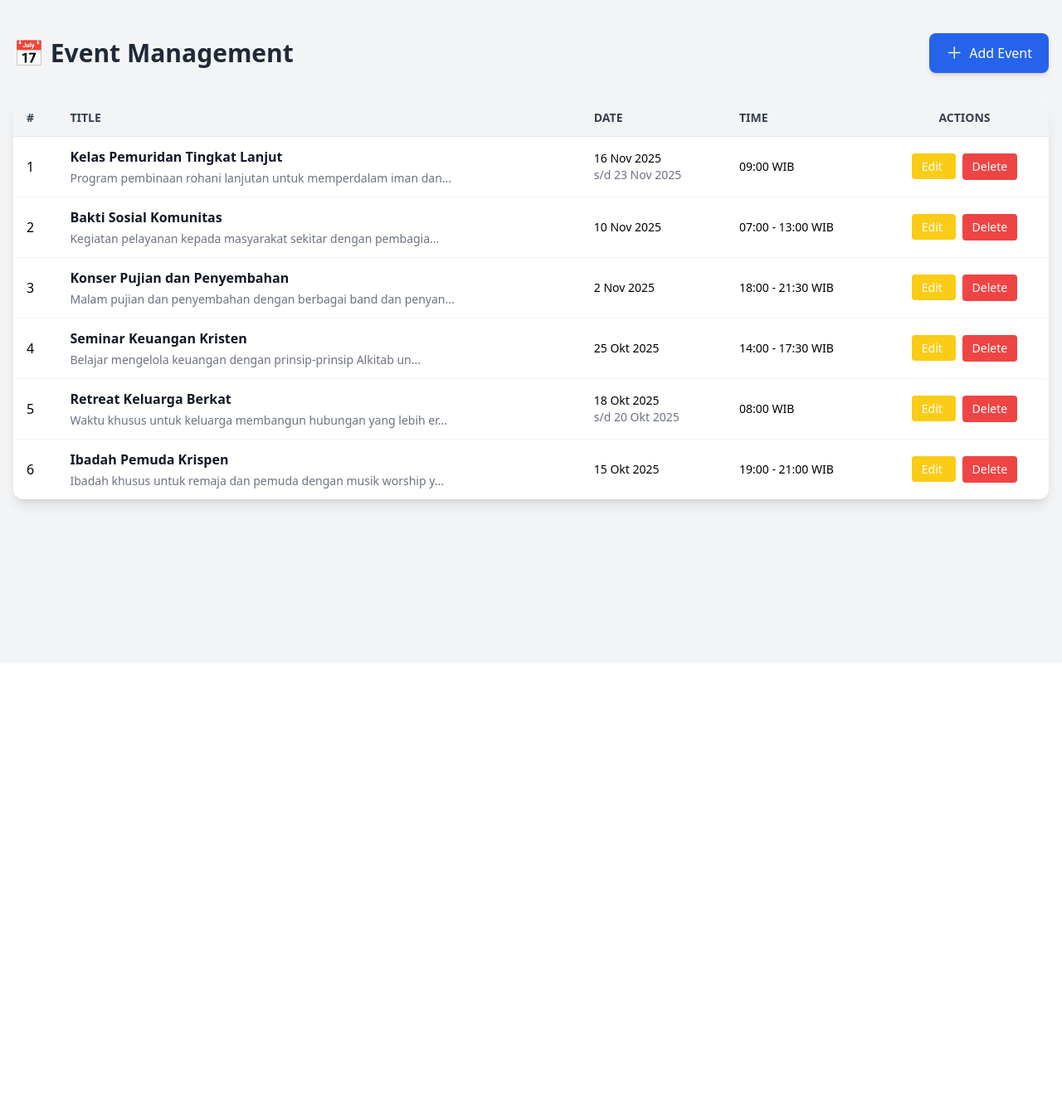
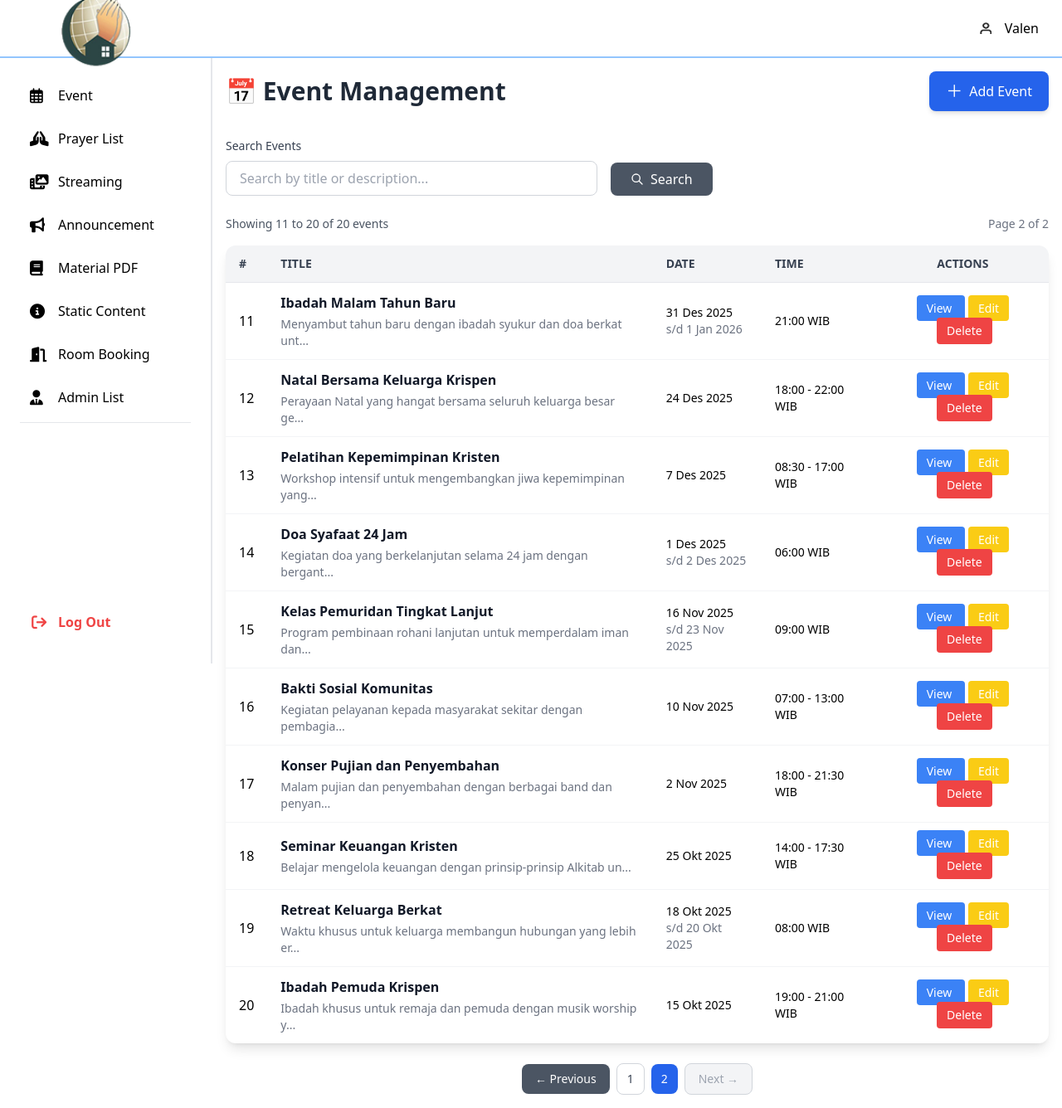
Before and after one commit to milkyol0gy/krispen-site, a Laravel app: a page that uses resources/views/admin/events/index.blade.php in a window 1280 px wide. Shown: the whole page at 83% size. Before the commit the page ends 622 px from the top, so only its background shows below. Run offline with Laravel 12, Linux system fonts and the light colour scheme; data comes from the database, SQL or seed files in the repository; some libraries are stand-ins or nearby versions.

Commit message:
feat: event admin

```diff
--- a/app/Http/Controllers/EventController.php
+++ b/app/Http/Controllers/EventController.php
@@ -20,10 +20,27 @@ class EventController extends Controller
         return view('events.show', compact('event'));
     }
 
-    public function adminIndex()
+    public function adminIndex(Request $request)
     {
-        $events = Event::orderBy('start_time', 'desc')->get();
+        $query = Event::query();
+
+        if ($request->filled('search')) {
+            $search = $request->get('search');
+            $query->where(function($q) use ($search) {
+                $q->where('title', 'LIKE', "%{$search}%")
+                  ->orWhere('description', 'LIKE', "%{$search}%");
+            });
+        }
+
+        $events = $query->orderBy('start_time', 'desc')->paginate(10);
+
         return view('admin.events.index', compact('events'));
+    }
+
+    public function adminShow($id)
+    {
+        $event = Event::findOrFail($id);
+        return view('admin.events.show', compact('event'));
     }
 
     public function create()
--- a/resources/views/admin/events/index.blade.php
+++ b/resources/views/admin/events/index.blade.php
@@ -1,18 +1,7 @@
-<!DOCTYPE html>
-<html lang="en">
+@extends('base.base-admin')
 
-<head>
-    <meta charset="UTF-8">
-    <meta name="viewport" content="width=device-width, initial-scale=1.0">
-    <title>Event Management</title>
-    <script src="https://cdn.tailwindcss.com"></script>
-    <script defer src="https://cdn.jsdelivr.net/npm/alpinejs@3.x.x/dist/cdn.min.js"></script>
-    <script src="https://cdn.jsdelivr.net/npm/sweetalert2@11"></script>
-</head>
-
-<body class="bg-gray-100">
-
-    <div class="max-w-7xl mx-auto px-4 py-10">
+@section('content')
+    <div class="max-w-7xl p-4">
 
         <div class="flex items-center justify-between mb-8">
             <h1 class="text-3xl font-bold text-gray-800">📅 Event Management</h1>
@@ -24,11 +13,49 @@
             </a>
         </div>
 
+        <div class="mb-6">
+            <form method="GET" action="{{ route('admin.events.index') }}" class="flex gap-4 items-end">
+                <div class="flex-1 max-w-md">
+                    <label for="search" class="block text-sm font-medium text-gray-700 mb-2">Search Events</label>
+                    <input type="text" id="search" name="search" value="{{ request('search') }}"
+                        placeholder="Search by title or description..."
+                        class="w-full px-4 py-2 border border-gray-300 rounded-lg focus:ring-2 focus:ring-blue-500 focus:border-blue-500">
+                </div>
+                <button type="submit"
+                    class="inline-flex items-center gap-2 px-6 py-2 bg-gray-600 text-white rounded-lg hover:bg-gray-700 transition">
+                    <svg class="w-4 h-4" fill="none" stroke="currentColor" viewBox="0 0 24 24">
+                        <path stroke-linecap="round" stroke-linejoin="round" stroke-width="2"
+                            d="M21 21l-6-6m2-5a7 7 0 11-14 0 7 7 0 0114 0z"></path>
+                    </svg>
+                    Search
+                </button>
+                @if (request('search'))
+                    <a href="{{ route('admin.events.index') }}"
+                        class="px-4 py-2 bg-gray-300 text-gray-700 rounded-lg hover:bg-gray-400 transition">
+                        Clear
+                    </a>
+                @endif
+            </form>
+        </div>
+
         @if (session('success'))
             <div class="bg-green-100 border border-green-400 text-green-700 px-4 py-3 rounded mb-6" role="alert">
                 <span class="block sm:inline">{{ session('success') }}</span>
             </div>
         @endif
+
+        <div class="flex justify-between items-center mb-4">
+            <div class="text-sm text-gray-600">
+                Showing {{ $events->firstItem() ?: 0 }} to {{ $events->lastItem() ?: 0 }}
+                of {{ $events->total() }} events
+                @if (request('search'))
+                    for "<strong>{{ request('search') }}</strong>"
+                @endif
+            </div>
+            <div class="text-sm text-gray-500">
+                Page {{ $events->currentPage() }} of {{ $events->lastPage() }}
+            </div>
+        </div>
 
         <div class="bg-white rounded-xl shadow-lg overflow-hidden">
             <table class="min-w-full border-collapse">
@@ -52,7 +79,7 @@
                             $isPast = $endTime ? $endTime->isPast() : $startTime->isPast();
                         @endphp
                         <tr class="hover:bg-gray-50 transition">
-                            <td class="py-3 px-4">{{ $index + 1 }}</td>
+                            <td class="py-3 px-4">{{ $events->firstItem() + $index }}</td>
                             <td class="py-3 px-4">
                                 <div class="font-semibold text-gray-900">{{ $event->title }}</div>
                                 @if ($event->description)
@@ -78,13 +105,16 @@
                                     WIB
                                 </div>
                             </td>
-                            <td class="py-3 px-4 text-center space-x-2">
+                            <td class="py-3 px-4 text-center space-x-1">
+                                <a href="{{ route('admin.events.show', $event->id) }}"
+                                    class="px-3 py-1.5 bg-blue-500 text-white text-sm rounded hover:bg-blue-600 transition">
+                                    View
+                                </a>
                                 <a href="{{ route('admin.events.edit', $event->id) }}"
                                     class="px-3 py-1.5 bg-yellow-400 text-white text-sm rounded hover:bg-yellow-500 transition">
                                     Edit
                                 </a>
-                                <button
-                                    onclick="confirmDelete({{ $event->id }}, '{{ addslashes($event->title) }}')"
+                                <button onclick="confirmDelete({{ $event->id }}, '{{ addslashes($event->title) }}')"
                                     class="px-3 py-1.5 bg-red-500 text-white text-sm rounded hover:bg-red-600 transition">
                                     Delete
                                 </button>
@@ -109,6 +139,49 @@
                 </tbody>
             </table>
         </div>
+
+        @if ($events->hasPages())
+            <div class="mt-6">
+                <nav class="flex items-center justify-center space-x-2">
+                    @if ($events->onFirstPage())
+                        <span
+                            class="px-4 py-2 text-sm font-medium text-gray-400 bg-gray-100 border border-gray-300 rounded-lg cursor-not-allowed">
+                            ← Previous
+                        </span>
+                    @else
+                        <a href="{{ $events->appends(request()->query())->previousPageUrl() }}"
+                            class="px-4 py-2 text-sm font-medium text-white bg-gray-600 rounded-lg hover:bg-gray-700 transition-all duration-200">
+                            ← Previous
+                        </a>
+                    @endif
+
+                    @foreach ($events->getUrlRange(1, $events->lastPage()) as $page => $url)
+                        @if ($page == $events->currentPage())
+                            <span class="px-3 py-2 text-sm font-medium text-white bg-blue-600 rounded-lg">
+                                {{ $page }}
+                            </span>
+                        @else
+                            <a href="{{ $events->appends(request()->query())->url($page) }}"
+                                class="px-3 py-2 text-sm font-medium text-gray-700 bg-white border border-gray-300 rounded-lg hover:bg-gray-50 hover:border-gray-400 transition-all duration-200">
+                                {{ $page }}
+                            </a>
+                        @endif
+                    @endforeach
+
+                    @if ($events->hasMorePages())
+                        <a href="{{ $events->appends(request()->query())->nextPageUrl() }}"
+                            class="px-4 py-2 text-sm font-medium text-white bg-gray-600 rounded-lg hover:bg-gray-700 transition-all duration-200">
+                            Next →
+                        </a>
+                    @else
+                        <span
+                            class="px-4 py-2 text-sm font-medium text-gray-400 bg-gray-100 border border-gray-300 rounded-lg cursor-not-allowed">
+                            Next →
+                        </span>
+                    @endif
+                </nav>
+            </div>
+        @endif
 
     </div>
 
@@ -137,7 +210,4 @@
             });
         }
     </script>
-
-</body>
-
-</html>
+@endsection
--- a/resources/views/components/sidebar.blade.php
+++ b/resources/views/components/sidebar.blade.php
@@ -76,7 +76,8 @@
             <img src="{{ asset('assets/icons/profile.png') }}" alt="profile_icon"
                 class="h-[15px] object-contain my-auto mr-4">
             <div class="flex flex-col my-auto mr-4">
-                <p>{{ auth()->user()->name }}</p>
+                <p>Valen</p>
+                {{-- <p>{{ auth()->user()->name }}</p> --}}
             </div>
         </div>
     </div>
@@ -84,49 +85,56 @@
         {{-- Navlist --}}
         <div class="mt-[85px]">
             <ul>
-                <a href="{{ route('event-list') }}" class="text-md">
+                <a href="{{ route('admin.events.index') }}" class="text-md">
                     <li class="flex flex-row items-center p-2 px-3 my-2 hover:bg-gray-200 rounded-lg transition">
                         <i class="fa-regular fa-calendar-days mr-3 text-lg w-[22px]"></i>
                         <span>Event</span>
                     </li>
                 </a>
-                <a href="{{ route('pray-list') }}" class="text-md">
+
+                <a href="https://youtube.com" class="text-md">
                     <li class="flex flex-row items-center p-2 px-3 my-2 hover:bg-gray-200 rounded-lg transition">
                         <i class="fa-solid fa-hands-praying mr-3 text-lg w-[22px]"></i>
                         <span>Prayer List</span>
                     </li>
                 </a>
-                <a href="{{ route('stream-list') }}" class="text-md">
+
+                <a href="https://youtube.com" class="text-md">
                     <li class="flex flex-row items-center p-2 px-3 my-2 hover:bg-gray-200 rounded-lg transition">
                         <i class="fa-solid fa-photo-film mr-3 text-lg w-[22px]"></i>
                         <span>Streaming</span>
                     </li>
                 </a>
-                <a href="{{ route('announce-list') }}" class="text-md">
+
+                <a href="https://youtube.com" class="text-md">
                     <li class="flex flex-row items-center p-2 px-3 my-2 hover:bg-gray-200 rounded-lg transition">
                         <i class="fa-solid fa-bullhorn mr-3 text-lg w-[22px]"></i>
                         <span>Announcement</span>
                     </li>
                 </a>
-                <a href="{{ route('material-list') }}" class="text-md">
+
+                <a href="https://youtube.com" class="text-md">
                     <li class="flex flex-row items-center p-2 px-3 my-2 hover:bg-gray-200 rounded-lg transition">
                         <i class="fa-solid fa-book mr-3 text-lg w-[22px]"></i>
                         <span>Material PDF</span>
                     </li>
                 </a>
-                <a href="{{ route('static-list') }}" class="text-md">
+
+                <a href="https://youtube.com" class="text-md">
                     <li class="flex flex-row items-center p-2 px-3 my-2 hover:bg-gray-200 rounded-lg transition">
                         <i class="fa-solid fa-circle-info mr-3 text-lg w-[22px]"></i>
                         <span>Static Content</span>
                     </li>
                 </a>
-                <a href="{{ route('roombook-list') }}" class="text-md">
+
+                <a href="https://youtube.com" class="text-md">
                     <li class="flex flex-row items-center p-2 px-3 my-2 hover:bg-gray-200 rounded-lg transition">
                         <i class="fa-solid fa-door-open mr-3 text-lg w-[22px]"></i>
                         <span>Room Booking</span>
                     </li>
                 </a>
-                <a href="{{ route('admin-list') }}" class="text-md">
+
+                <a href="https://youtube.com" class="text-md">
                     <li class="flex flex-row items-center p-2 px-3 my-2 hover:bg-gray-200 rounded-lg transition">
                         <i class="fa-solid fa-user-tie mr-3 text-lg w-[22px]"></i>
                         <span>Admin List</span>
@@ -138,7 +146,7 @@
 
         {{-- Logout --}}
         <div class="mt-auto mb-6 p-3 hover:bg-rose-500 rounded-lg transition text-red-500 hover:text-white">
-            <form action="{{ route('logout-admin') }}" method="POST">
+            <form action="" method="POST">
                 @csrf
                 <button class="text-md" type="submit">
                     <div class="flex flex-row items-center rounded-lg transition">
@@ -174,49 +182,54 @@
 <div id="smallNav" class="bg-white border-b-2 absolute w-full z-[99] lg:hidden">
     <ul class="ml-0">
         <ul class="m-3">
-                <a href="{{ route('event-list') }}" class="text-md">
+            <a href="{{ route('admin.events.index') }}" class="text-md">
                 <li class="flex flex-row items-center p-2 px-3 my-2 hover:bg-gray-200 rounded-lg transition">
                     <i class="fa-regular fa-file-lines mr-3 text-lg w-[22px]"></i>
                     <span>Event</span>
                 </li>
             </a>
-                <a href="{{ route('pray-list') }}" class="text-md">
+            <a href="" class="text-md">
                 <li class="flex flex-row items-center p-2 px-3 my-2 hover:bg-gray-200 rounded-lg transition">
                     <i class="fa-solid fa-hands-praying mr-3 text-lg w-[22px]"></i>
                     <span>Pray List</span>
                 </li>
             </a>
-            <a href="{{ route('stream-list') }}" class="text-md">
+            <a href="https://youtube.com" class="text-md">
                 <li class="flex flex-row items-center p-2 px-3 my-2 hover:bg-gray-200 rounded-lg transition">
                     <i class="fa-solid fa-photo-film mr-3 text-lg w-[22px]"></i>
                     <span>Streaming</span>
                 </li>
             </a>
-            <a href="{{ route('announce-list') }}" class="text-md">
+
+            <a href="https://youtube.com" class="text-md">
                 <li class="flex flex-row items-center p-2 px-3 my-2 hover:bg-gray-200 rounded-lg transition">
                     <i class="fa-solid fa-bullhorn mr-3 text-lg w-[22px]"></i>
                     <span>Announcement</span>
                 </li>
             </a>
-            <a href="{{ route('material-list') }}" class="text-md">
+
+            <a href="https://youtube.com" class="text-md">
                 <li class="flex flex-row items-center p-2 px-3 my-2 hover:bg-gray-200 rounded-lg transition">
                     <i class="fa-solid fa-book mr-3 text-lg w-[22px]"></i>
                     <span>Material PDF</span>
                 </li>
             </a>
-            <a href="{{ route('static-list') }}" class="text-md">
+
+            <a href="https://youtube.com" class="text-md">
                 <li class="flex flex-row items-center p-2 px-3 my-2 hover:bg-gray-200 rounded-lg transition">
                     <i class="fa-solid fa-circle-info mr-3 text-lg w-[22px]"></i>
                     <span>Static Content</span>
                 </li>
             </a>
-            <a href="{{ route('roombook-list') }}" class="text-md">
+
+            <a href="https://youtube.com" class="text-md">
                 <li class="flex flex-row items-center p-2 px-3 my-2 hover:bg-gray-200 rounded-lg transition">
                     <i class="fa-solid fa-door-open mr-3 text-lg w-[22px]"></i>
                     <span>Room Booking</span>
                 </li>
             </a>
-            <a href="{{ route('admin-list') }}" class="text-md">
+
+            <a href="https://youtube.com" class="text-md">
                 <li class="flex flex-row items-center p-2 px-3 my-2 hover:bg-gray-200 rounded-lg transition">
                     <i class="fa-solid fa-user-tie mr-3 text-lg w-[22px]"></i>
                     <span>Admin List</span>
@@ -230,13 +243,13 @@
             <img src="{{ asset('assets/icons/profile.png') }}" alt="profile_icon"
                 class="h-[15px] object-contain my-auto mr-4">
             <div class="flex flex-col my-auto mr-4">
-                <p>{{ auth()->user()->name }}</p>
+                {{-- <p>{{ auth()->user()->name }}</p> --}}
             </div>
         </div>
 
         {{-- Logout --}}
         <div class="mt-0 m-3 p-3 hover:bg-rose-500 rounded-lg transition text-red-500 hover:text-white">
-            <form action="{{ route('logout-admin') }}" method="POST">
+            <form action="" method="POST">
                 @csrf
                 <button type="submit" class="text-md">
                     <div class="flex flex-row items-center rounded-lg transition">
--- a/routes/web.php
+++ b/routes/web.php
@@ -20,6 +20,7 @@ Route::prefix('admin')->name('admin.')->group(function () {
         Route::get('/', [EventController::class, 'adminIndex'])->name('index');
         Route::get('/create', [EventController::class, 'create'])->name('create');
         Route::post('/store', [EventController::class, 'store'])->name('store');
+        Route::get('/{id}/show', [EventController::class, 'adminShow'])->name('show');
         Route::get('/{id}/edit', [EventController::class, 'edit'])->name('edit');
         Route::put('/{id}/update', [EventController::class, 'update'])->name('update');
         Route::delete('/{id}/delete', [EventController::class, 'destroy'])->name('destroy');
```
Also changed, not shown: database/seeders/EventSeeder.php (+98 -0 lines), resources/views/admin/event/event-list.blade.php (deleted, +0 -37 lines), resources/views/admin/events/create.blade.php (+4 -13 lines), resources/views/admin/events/edit.blade.php (+10 -18 lines), resources/views/admin/events/show.blade.php (added, +193 -0 lines). Lines whose indentation alone changed are shown as unchanged.
